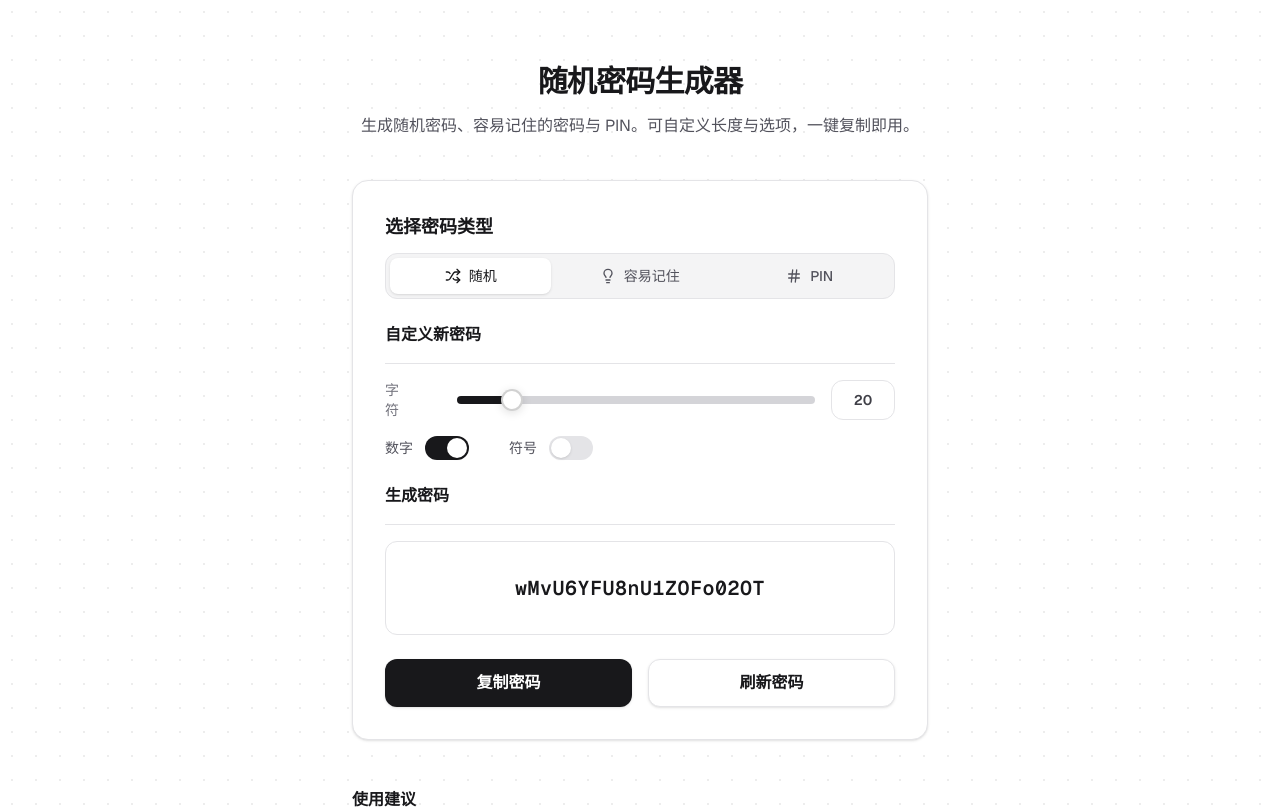
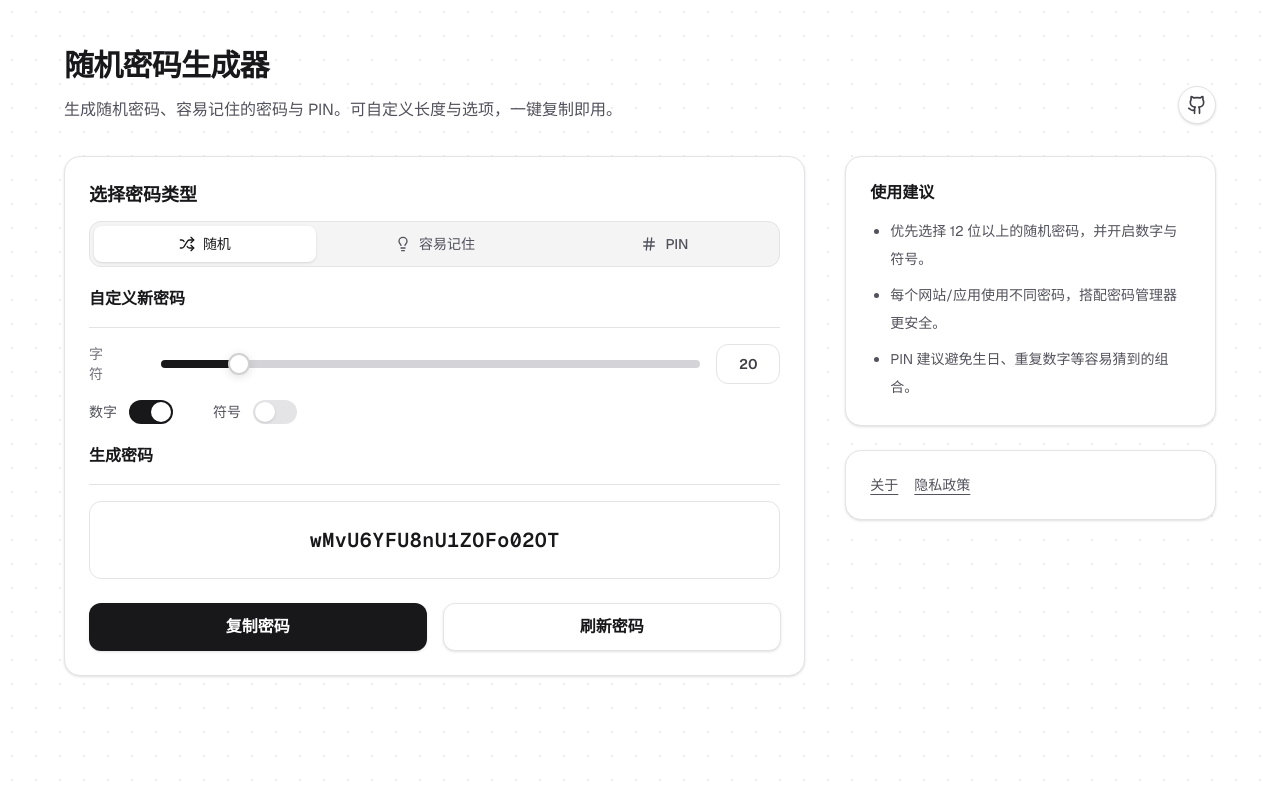
Before and after one commit to d0ublecl1ck/password-generator, a Next.js app: page / in a window 1280 px wide. Shown: the top 809 px of the page. Built offline with nearby package versions, Linux system fonts and the light colour scheme; no server answers.

Commit message:
Add GitHub link button and improve layout (#5)
Co-authored-by: d0ublecl1ck <12227226+d0ublecl1ck@user.noreply.gitee.com>

```diff
--- a/src/app/_components/PasswordGenerator.tsx
+++ b/src/app/_components/PasswordGenerator.tsx
@@ -232,8 +232,8 @@ export function PasswordGenerator() {
 
   return (
     <>
-      <div className="w-full max-w-xl rounded-2xl border border-zinc-200 bg-white p-8 shadow-sm dark:border-zinc-800 dark:bg-black">
-        <div className="space-y-6">
+      <div className="w-full rounded-2xl border border-zinc-200 bg-white p-6 shadow-sm dark:border-zinc-800 dark:bg-black">
+        <div className="space-y-5">
           <div className="space-y-3">
             <h2 className="text-lg font-semibold text-zinc-900 dark:text-zinc-50">
               选择密码类型
@@ -292,7 +292,7 @@ export function PasswordGenerator() {
             </h3>
             <div className="h-px w-full bg-zinc-200 dark:bg-zinc-800" />
 
-            <div className="rounded-xl border border-zinc-200 bg-white px-6 py-8 text-center dark:border-zinc-800 dark:bg-black">
+            <div className="rounded-xl border border-zinc-200 bg-white px-6 py-6 text-center dark:border-zinc-800 dark:bg-black">
               <div
                 className={[
                   "mx-auto max-w-full break-words font-mono text-xl font-semibold tracking-wide",
--- a/src/app/_components/PasswordGeneratorClient.tsx
+++ b/src/app/_components/PasswordGeneratorClient.tsx
@@ -5,8 +5,8 @@ import { PasswordGenerator } from "./PasswordGenerator";
 
 function Skeleton() {
   return (
-    <div className="w-full max-w-xl rounded-2xl border border-zinc-200 bg-white p-8 shadow-sm dark:border-zinc-800 dark:bg-black">
-      <div className="space-y-6">
+    <div className="w-full rounded-2xl border border-zinc-200 bg-white p-6 shadow-sm dark:border-zinc-800 dark:bg-black">
+      <div className="space-y-5">
         <div className="space-y-3">
           <div className="h-6 w-32 rounded bg-zinc-100 dark:bg-zinc-900" />
           <div className="h-10 w-full rounded-xl bg-zinc-100 dark:bg-zinc-900" />
--- a/src/app/page.tsx
+++ b/src/app/page.tsx
@@ -1,8 +1,11 @@
 import { PasswordGeneratorClient } from "./_components/PasswordGeneratorClient";
 import { absoluteUrl } from "@/lib/site";
 import Link from "next/link";
+import { Github } from "lucide-react";
+import { getGithubUrl } from "@/lib/github";
 
 export default function Home() {
+  const githubUrl = getGithubUrl();
   const jsonLd = {
     "@context": "https://schema.org",
     "@type": "WebApplication",
@@ -15,38 +18,55 @@ export default function Home() {
   };
 
   return (
-    <div className="min-h-screen bg-background px-6 py-16 text-foreground [background-image:radial-gradient(rgba(0,0,0,0.07)_1px,transparent_1px)] [background-size:24px_24px] dark:[background-image:radial-gradient(rgba(255,255,255,0.08)_1px,transparent_1px)]">
+    <div className="min-h-screen bg-background px-6 py-10 text-foreground [background-image:radial-gradient(rgba(0,0,0,0.07)_1px,transparent_1px)] [background-size:24px_24px] md:py-12 lg:px-10 dark:[background-image:radial-gradient(rgba(255,255,255,0.08)_1px,transparent_1px)]">
       <script
         type="application/ld+json"
         dangerouslySetInnerHTML={{ __html: JSON.stringify(jsonLd) }}
       />
-      <main className="mx-auto w-full max-w-3xl">
-        <header className="mx-auto mb-10 max-w-xl text-center">
+      <main className="mx-auto w-full max-w-6xl">
+        <header className="mb-8 flex flex-col items-center gap-5 text-center lg:flex-row lg:items-end lg:justify-between lg:text-left">
+          <div className="max-w-2xl">
             <h1 className="text-balance text-3xl font-extrabold tracking-tight text-zinc-900 dark:text-zinc-50">
               随机密码生成器
             </h1>
             <p className="mt-3 text-pretty text-base leading-7 text-zinc-600 dark:text-zinc-300">
               生成随机密码、容易记住的密码与 PIN。可自定义长度与选项，一键复制即用。
             </p>
+          </div>
+
+          {githubUrl ? (
+            <a
+              aria-label="在 GitHub 查看项目"
+              className="inline-flex items-center justify-center rounded-full border border-zinc-200 bg-white p-2 text-zinc-700 shadow-sm transition hover:bg-zinc-50 focus-visible:outline-none focus-visible:ring-2 focus-visible:ring-zinc-500 dark:border-zinc-800 dark:bg-black dark:text-zinc-200 dark:hover:bg-zinc-900"
+              href={githubUrl}
+              rel="noreferrer noopener"
+              target="_blank"
+              title="GitHub"
+            >
+              <Github aria-hidden="true" className="h-5 w-5" />
+            </a>
+          ) : null}
         </header>
 
-        <div className="flex justify-center">
+        <div className="grid gap-8 lg:grid-cols-[minmax(0,2fr)_minmax(0,1fr)] lg:items-start lg:gap-10">
+          <div className="w-full">
             <PasswordGeneratorClient />
           </div>
 
-        <section className="mx-auto mt-12 max-w-xl space-y-4 text-sm leading-7 text-zinc-600 dark:text-zinc-300">
+          <div className="space-y-6">
+            <section className="rounded-2xl border border-zinc-200 bg-white p-6 shadow-sm dark:border-zinc-800 dark:bg-black">
               <h2 className="text-base font-semibold text-zinc-900 dark:text-zinc-50">
                 使用建议
               </h2>
-          <ul className="list-disc space-y-2 pl-5">
+              <ul className="mt-3 list-disc space-y-2 pl-5 text-sm leading-7 text-zinc-600 dark:text-zinc-300">
                 <li>优先选择 12 位以上的随机密码，并开启数字与符号。</li>
                 <li>每个网站/应用使用不同密码，搭配密码管理器更安全。</li>
                 <li>PIN 建议避免生日、重复数字等容易猜到的组合。</li>
               </ul>
             </section>
 
-        <footer className="mx-auto mt-12 max-w-xl border-t border-zinc-200 pt-6 text-sm text-zinc-600 dark:border-zinc-800 dark:text-zinc-300">
-          <nav className="flex flex-wrap justify-center gap-x-4 gap-y-2">
+            <footer className="rounded-2xl border border-zinc-200 bg-white p-6 text-sm text-zinc-600 shadow-sm dark:border-zinc-800 dark:bg-black dark:text-zinc-300">
+              <nav className="flex flex-wrap gap-x-4 gap-y-2">
                 <Link className="underline underline-offset-4" href="/about">
                   关于
                 </Link>
@@ -55,6 +75,8 @@ export default function Home() {
                 </Link>
               </nav>
             </footer>
+          </div>
+        </div>
       </main>
     </div>
   );
--- /dev/null
+++ b/src/lib/github.ts
@@ -0,0 +1,47 @@
+const GITHUB_HOST = "github.com";
+const DEFAULT_GITHUB_URL = "https://github.com/d0ublecl1ck/password-generator";
+
+function stripGitSuffix(value: string): string {
+  return value.endsWith(".git") ? value.slice(0, -4) : value;
+}
+
+export function normalizeGithubUrl(raw?: string): string | null {
+  const value = (raw ?? "").trim();
+  if (!value) return null;
+
+  let candidate = value;
+
+  if (candidate.startsWith("git@github.com:")) {
+    candidate = `https://${GITHUB_HOST}/${stripGitSuffix(candidate.slice("git@github.com:".length))}`;
+  } else if (candidate.startsWith("ssh://git@github.com/")) {
+    candidate = `https://${GITHUB_HOST}/${stripGitSuffix(candidate.slice("ssh://git@github.com/".length))}`;
+  } else if (candidate.startsWith(`${GITHUB_HOST}/`)) {
+    candidate = `https://${candidate}`;
+  } else if (/^[A-Za-z0-9_.-]+\/[A-Za-z0-9_.-]+$/.test(candidate)) {
+    candidate = `https://${GITHUB_HOST}/${candidate}`;
+  }
+
+  candidate = stripGitSuffix(candidate);
+
+  try {
+    const url = new URL(candidate);
+    if (url.protocol !== "http:" && url.protocol !== "https:") return null;
+    return url.toString();
+  } catch {
+    // Allow values like "example.com" without scheme.
+  }
+
+  try {
+    const url = new URL(`https://${candidate}`);
+    if (url.protocol !== "http:" && url.protocol !== "https:") return null;
+    return url.toString();
+  } catch {
+    return null;
+  }
+}
+
+export function getGithubUrl(): string | null {
+  const explicit = process.env.NEXT_PUBLIC_GITHUB_URL;
+  if (explicit !== undefined) return normalizeGithubUrl(explicit);
+  return normalizeGithubUrl(DEFAULT_GITHUB_URL);
+}
```
Also changed, not shown: 1 other file (tests, documents, lock files or other folders). Lines whose indentation alone changed are shown as unchanged.
